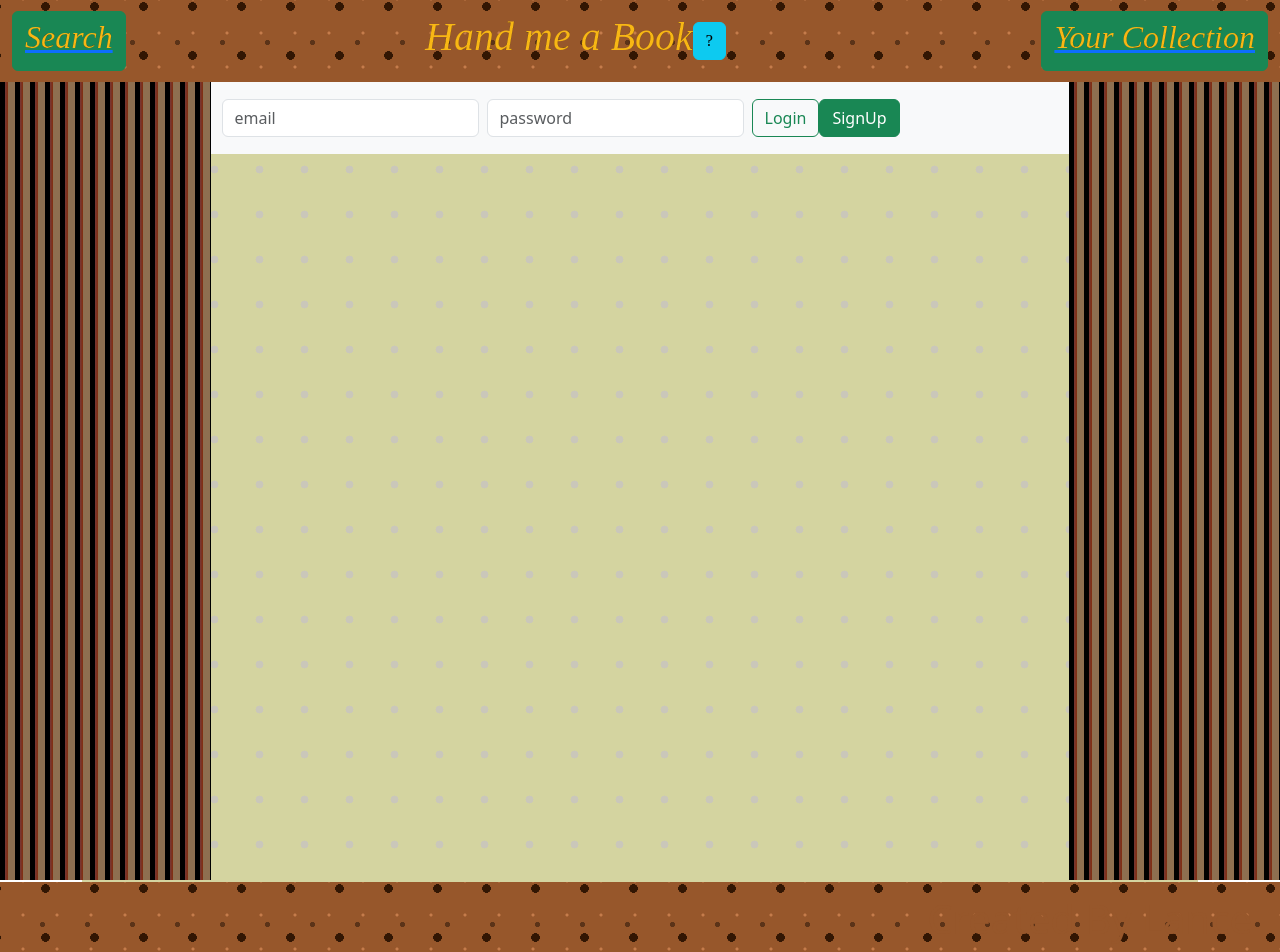
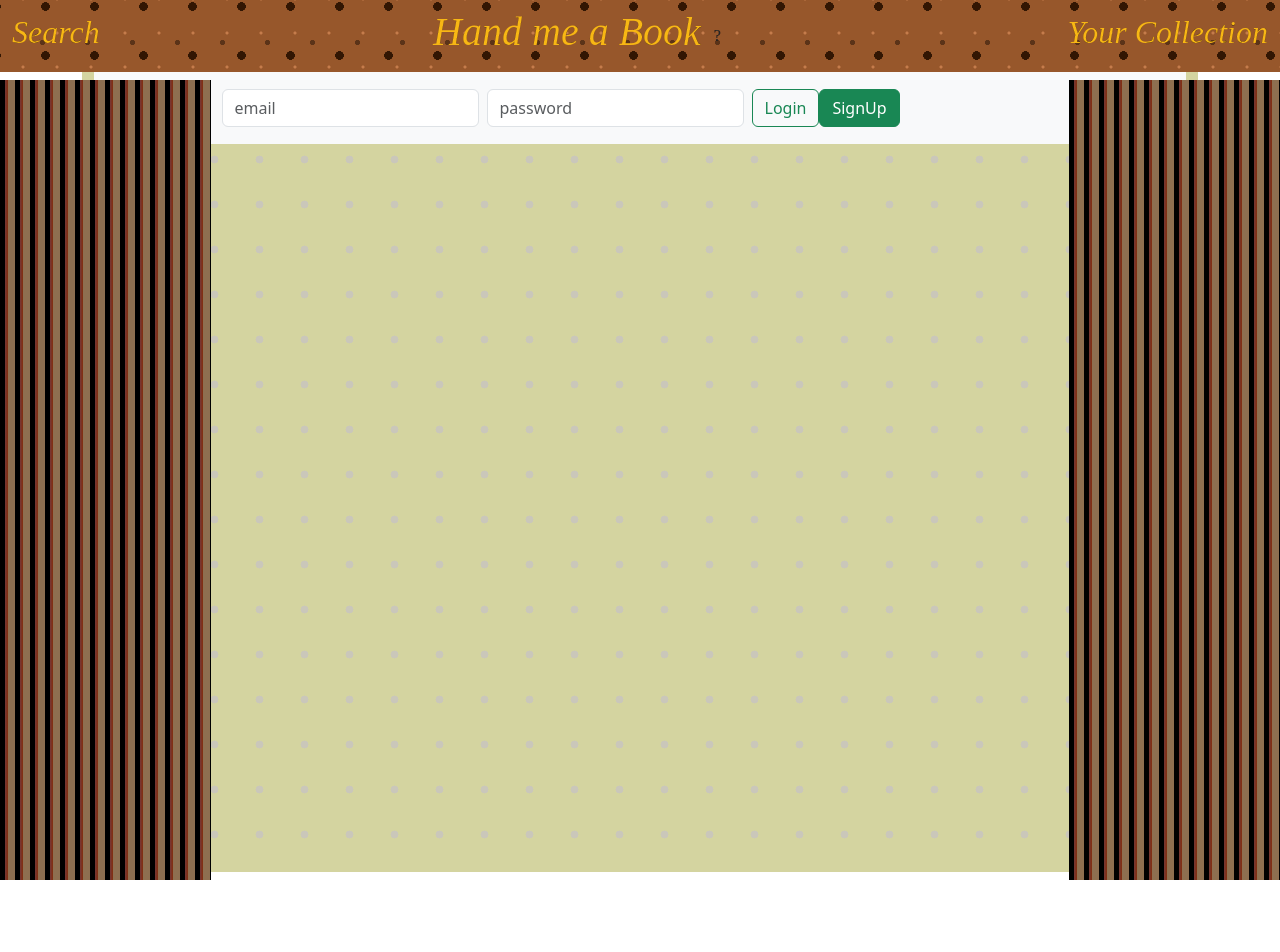
Before and after one commit to schrolan/react-hand-me-a-book, a React (Create React App) app in the folder client/: page /login in a window 1280 px wide. Shown: the top 952 px of the page. After the commit the page ends 872 px from the top, so only its background shows below. Built offline with nearby package versions, Linux system fonts and the light colour scheme.

Commit message:
fixed the header component and delete component and removed the footer

```diff
--- a/client/src/App.js
+++ b/client/src/App.js
@@ -12,7 +12,6 @@ import Screen from './components/screen'
 import Header from './components/header'
 import Sidebar from './components/sidebar'
 import Container from './components/container'
-import Footer from './components/footer'
 
 import { ThemeProvider } from './ctx/themeContext'
 
@@ -55,7 +54,6 @@ function App() {
             </Sidebar>
           </Screen>
           </Container>
-          <Footer />
         </BrowserRouter>
       </ThemeProvider>
     </ApolloProvider>
--- a/client/src/components/deleteButton.js
+++ b/client/src/components/deleteButton.js
@@ -18,7 +18,7 @@ const DeleteBookButton = ({ userId, bookId }) => {
   }
 
   return (
-    <button className='btn btn-success' onClick={handleDelete} disabled={loading}>Remove from shelf</button>
+    <button className='btn' onClick={handleDelete} disabled={loading}>Remove from shelf</button>
   )
 }
 
--- a/client/src/components/footer.js
+++ /dev/null
@@ -1,17 +0,0 @@
-const Footer = () => {
-    return (
-        <footer className="app-footer">
-            <nav className="navbar navbar-expand-lg book">
-                <div className="container-fluid">
-                    <form className="d-flex">
-                    </form>
-                    <a className="navbar-brand">
-                    <h1 className="footer-font">Created By Lance</h1>
-                </a>
-                </div>
-            </nav>
-        </footer>
-    )
-}
-
-export default Footer
--- a/client/src/components/header.js
+++ b/client/src/components/header.js
@@ -19,36 +19,21 @@ const Header = () => {
             <nav className="navbar navbar-expand-lg book">
                 <div className="container-fluid">
                     <form className="d-flex">
-                    <a className="btn btn-success" type="submit">
-                        <Link to={"/"}>
-                            <a className="nav-link">
+                        <Link to="/" className="btn nav-link">
                             <h2 className="custom-font">Search</h2>
-                            </a>
                         </Link>
-                    </a>
                     </form>
 
-                <a className="navbar-brand">
                         <h1 className="custom-font">Hand me a Book
-                        <button className="btn btn-info" onClick={handleAlert}>
+                            <button className="btn" onClick={handleAlert}>
                                 ?
                             </button>
                         </h1>
 
-
-
-                </a>
-
                     <form className="d-flex">
-                    <a className="btn btn-success" type="submit">
-                        <Link to={toPath}>
-                            <div>
-                                <a className="nav-link">
+                        <Link to={toPath} className="btn nav-link">
                             <h2 className="custom-font">Your Collection</h2>
-                                </a>
-                            </div>
                         </Link>
-                    </a>
                     </form>
                 </div>
             </nav>
```
Lines whose indentation alone changed are shown as unchanged.
